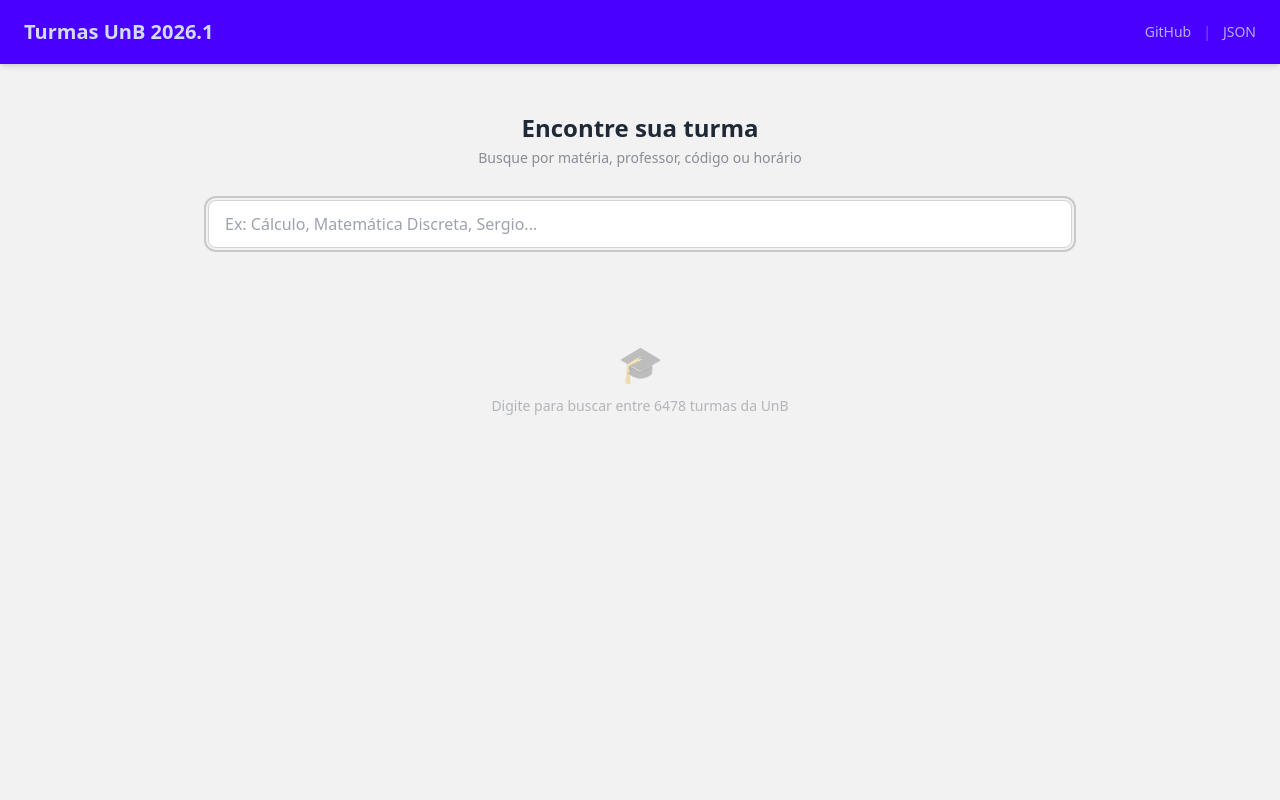
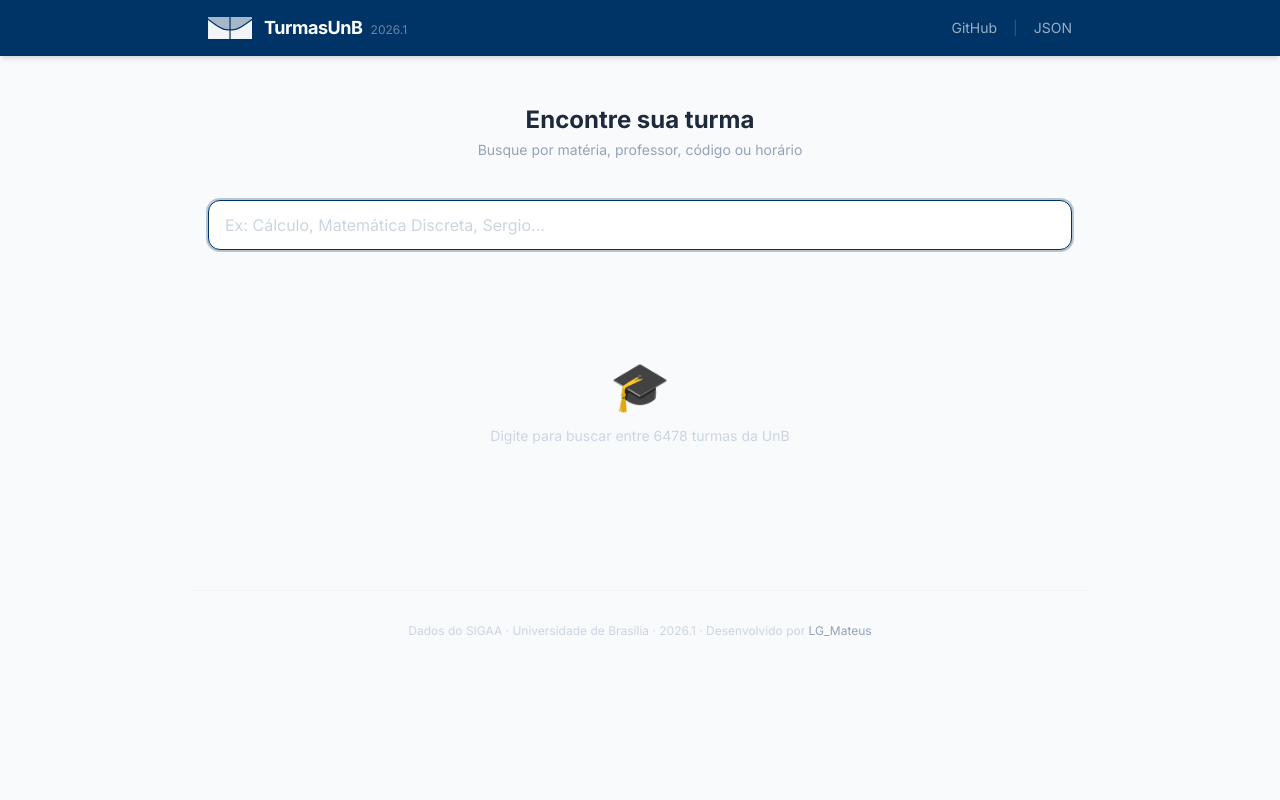
Before and after one commit to MateusLG/turmasunb, a FastAPI app: page / in a window 1280 px wide. Run offline with FastAPI, Linux system fonts and the light colour scheme; data that the repository does not hold is empty; parts of the project's set-up code (start-up, migrations or seed data) failed here and were passed over; some libraries are stand-ins or nearby versions.

Commit message:
feat(ui): redesign frontend com identidade visual da UnB
Substitui tema DaisyUI por design próprio com cores oficiais da UnB
(Azul #003366, Verde #006633) e fonte Inter. Navbar com símbolo SVG,
cards e inputs redesenhados, feedback visual no salvar, rodapé
institucional e botão "Entrar →" em verde UnB.

Co-Authored-By: Claude Sonnet 4.6 <noreply@anthropic.com>

```diff
--- a/templates/index.html
+++ b/templates/index.html
@@ -1,76 +1,141 @@
 <!DOCTYPE html>
-<html lang="pt-BR" data-theme="light">
+<html lang="pt-BR">
 <head>
   <meta charset="UTF-8" />
   <meta name="viewport" content="width=device-width, initial-scale=1.0" />
-  <title>Turmas UnB 2026.1</title>
-  <link href="https://cdn.jsdelivr.net/npm/daisyui@4/dist/full.min.css" rel="stylesheet" />
+  <title>TurmasUnB — 2026.1</title>
+  <link rel="preconnect" href="https://fonts.googleapis.com" />
+  <link rel="preconnect" href="https://fonts.gstatic.com" crossorigin />
+  <link href="https://fonts.googleapis.com/css2?family=Inter:wght@400;500;600;700&display=swap" rel="stylesheet" />
   <script src="https://cdn.tailwindcss.com"></script>
+  <script>
+    tailwind.config = {
+      theme: {
+        extend: {
+          colors: {
+            'unb-blue':  '#003366',
+            'unb-green': '#006633',
+          },
+          fontFamily: {
+            sans: ['Inter', 'sans-serif'],
+          },
+        },
+      },
+    }
+  </script>
+  <style>
+    input:focus { outline: none; }
+  </style>
 </head>
-<body class="bg-base-200 min-h-screen">
+<body class="bg-slate-50 min-h-screen font-sans text-slate-800 antialiased">
 
-  <div class="navbar bg-primary text-primary-content shadow-md px-6">
-    <div class="flex-1">
-      <span class="text-xl font-bold">Turmas UnB 2026.1</span>
+  <!-- Navbar -->
+  <header class="bg-unb-blue shadow-md">
+    <div class="max-w-4xl mx-auto px-4 h-14 flex items-center justify-between">
+      <div class="flex items-center gap-3">
+        <!-- Símbolo da UnB (paths reais — Wikimedia Commons, licença livre) -->
+        <!-- Eixo Monumental (horizontal, azul) × Eixo Rodoviário (vertical, verde) -->
+        <svg width="44" height="22" viewBox="7 7 634 317" xmlns="http://www.w3.org/2000/svg" aria-label="Símbolo da UnB">
+          <!-- Braço verde (Eixo Rodoviário) — metade direita -->
+          <path fill="white" opacity="0.95" d="m 543.63956,122.52025 c -31.99939,23.06828 -66.98325,43.06013 -104.68075,59.36796 -18.62882,8.05762 -38.70764,13.629 -59.85377,16.27428 -15.03676,1.87867 -30.34934,2.82421 -45.88061,2.82421 l 0,123.26981 308.17389,0 0,-272.32649 -97.75007,70.60017 -0.009,-0.01"/>
+          <!-- Braço verde (Eixo Rodoviário) — metade esquerda -->
+          <path fill="white" opacity="0.95" d="m 105.18666,122.52025 c 32.00957,23.06828 66.98846,43.06013 104.69093,59.36796 18.63255,8.05762 38.70143,13.629 59.8575,16.27428 15.02681,1.87867 30.3394,2.82421 45.88061,2.82421 l 0,123.26981 -308.1838357,0 0,-272.32649 97.7499457,70.60017 0.005,-0.01"/>
+          <!-- Braço azul (Eixo Monumental) — metade direita -->
+          <path fill="white" opacity="0.65" d="m 333.22443,7.27328 0,176.09972 c 14.78825,0 29.37894,-0.912 43.69132,-2.6838 l 0,0 c 19.4526,-2.43655 37.9112,-7.5569 55.04405,-14.96345 36.51712,-15.79343 70.37528,-35.14415 101.36575,-57.48929 l 0,0.005 108.07277,-78.05021 0,-22.91794 -308.17389,0"/>
+          <!-- Braço azul (Eixo Monumental) — metade esquerda -->
+          <path fill="white" opacity="0.65" d="m 315.6157,7.27328 0,176.09972 c -14.80316,0 -29.3777,-0.912 -43.69132,-2.6838 l -0.005,0 c -19.45757,-2.43655 -37.9199,-7.5569 -55.05275,-14.96345 -36.50842,-15.79343 -70.36658,-35.14415 -101.36625,-57.48929 l 0,0.005 -108.0685457,-78.05021 0,-22.91794 308.1838357,0"/>
+        </svg>
+        <div class="flex items-baseline gap-2">
+          <span class="text-white font-bold tracking-tight text-lg">TurmasUnB</span>
+          <span class="text-white/40 text-xs font-normal">2026.1</span>
+        </div>
+      </div>
+      <nav class="flex items-center gap-4 text-sm text-white/60">
+        <a href="https://github.com/MateusLG/turmasunb" target="_blank"
+           class="hover:text-white transition-colors duration-150">GitHub</a>
+        <span class="text-white/20">|</span>
+        <a href="/json" class="hover:text-white transition-colors duration-150">JSON</a>
+      </nav>
     </div>
-    <div class="flex gap-3 text-sm">
-      <a href="https://github.com/MateusLG/turmasunb" target="_blank" class="link link-hover opacity-80">GitHub</a>
-      <span class="opacity-40">|</span>
-      <a href="/json" class="link link-hover opacity-80">JSON</a>
-    </div>
-  </div>
+  </header>
 
   <main class="max-w-4xl mx-auto px-4 py-12">
 
-    <div class="text-center mb-8">
-      <h1 class="text-2xl font-bold mb-1">Encontre sua turma</h1>
-      <p class="text-base-content/50 text-sm">Busque por matéria, professor, código ou horário</p>
+    <!-- Cabeçalho -->
+    <div class="text-center mb-10">
+      <h1 class="text-2xl font-bold text-slate-800 mb-1">Encontre sua turma</h1>
+      <p class="text-slate-400 text-sm">Busque por matéria, professor, código ou horário</p>
     </div>
 
-    <div class="flex gap-2 mb-8">
+    <!-- Campo de busca -->
+    <div class="mb-8">
       <input
         id="search"
         type="text"
         placeholder="Ex: Cálculo, Matemática Discreta, Sergio..."
-        class="input input-bordered flex-1 text-base"
+        class="w-full px-4 py-3 rounded-xl border border-slate-200 bg-white text-slate-800 shadow-sm
+               focus:ring-2 focus:ring-unb-blue/25 focus:border-unb-blue
+               text-base placeholder-slate-300 transition duration-150"
         autofocus
       />
     </div>
 
-    <div id="empty-state" class="text-center py-16 text-base-content/30">
-      <p class="text-4xl mb-3">🎓</p>
+    <!-- Estado inicial vazio -->
+    <div id="empty-state" class="text-center py-20 text-slate-300 select-none">
+      <div class="text-5xl mb-4">🎓</div>
       <p class="text-sm">Digite para buscar entre 6478 turmas da UnB</p>
     </div>
 
-    <div id="no-results" class="hidden text-center py-16 text-base-content/40">
+    <!-- Sem resultados -->
+    <div id="no-results" class="hidden text-center py-20 text-slate-400">
       <p class="text-sm">Nenhuma turma encontrada.</p>
     </div>
 
+    <!-- Lista de resultados -->
     <div id="results" class="flex flex-col gap-3"></div>
 
   </main>
 
+  <!-- Rodapé -->
+  <footer class="max-w-4xl mx-auto px-4 py-8 mt-4 border-t border-slate-100 text-center text-xs text-slate-300">
+    Dados do SIGAA · Universidade de Brasília · 2026.1 · Desenvolvido por <span class="text-slate-400">LG_Mateus</span>
+  </footer>
+
+  <!-- Template de card -->
   <template id="card-template">
-    <div class="card bg-base-100 shadow-sm">
-      <div class="card-body py-4 px-6">
-        <div class="flex flex-col sm:flex-row sm:items-start sm:justify-between gap-1">
-          <div>
-            <h2 class="card-title text-base materia"></h2>
-            <p class="text-sm text-base-content/60 professor"></p>
+    <div data-card class="bg-white rounded-xl border border-slate-100 shadow-sm hover:shadow-md transition-shadow duration-200">
+      <div class="p-5">
+        <!-- Cabeçalho: matéria, professor e badges -->
+        <div class="flex flex-col sm:flex-row sm:items-start sm:justify-between gap-2 mb-4">
+          <div class="flex-1 min-w-0">
+            <h2 class="font-semibold text-slate-800 text-sm leading-snug materia"></h2>
+            <p class="text-xs text-slate-400 mt-0.5 professor"></p>
           </div>
-          <div class="flex gap-2 flex-wrap sm:text-right">
-            <span class="badge badge-outline turma"></span>
-            <span class="badge badge-outline horario"></span>
+          <div class="flex gap-1.5 flex-shrink-0 flex-wrap">
+            <span class="inline-flex items-center px-2.5 py-0.5 rounded-full text-xs font-medium
+                         border border-unb-blue/30 text-unb-blue bg-unb-blue/5 turma"></span>
+            <span class="inline-flex items-center px-2.5 py-0.5 rounded-full text-xs font-medium
+                         border border-slate-200 text-slate-500 bg-slate-50 horario"></span>
           </div>
         </div>
-        <div class="flex gap-2 mt-2">
+        <!-- Linha de ação: input + botões -->
+        <div class="flex gap-2">
           <input
             type="text"
-            class="input input-bordered input-sm flex-1 text-sm link-input"
-            placeholder="Link da turma (Meet, Teams...)"
+            class="flex-1 px-3 py-1.5 text-sm rounded-lg border border-slate-200 bg-slate-50 text-slate-700
+                   focus:ring-2 focus:ring-unb-blue/20 focus:border-unb-blue focus:bg-white
+                   transition duration-150 placeholder-slate-300 link-input"
+            placeholder="Link do grupo (WhatsApp, Telegram, Meet...)"
           />
-          <button class="btn btn-sm btn-success save-btn">Salvar</button>
-          <a class="btn btn-sm btn-outline enter-btn hidden" target="_blank">Entrar</a>
+          <button class="px-3 py-1.5 text-xs font-medium rounded-lg bg-slate-100 text-slate-500
+                         hover:bg-slate-200 transition duration-150 whitespace-nowrap save-btn">
+            Salvar
+          </button>
+          <a class="hidden px-3 py-1.5 text-xs font-medium rounded-lg bg-unb-green text-white
+                    hover:opacity-90 transition duration-150 whitespace-nowrap enter-btn"
+             target="_blank">
+            Entrar →
+          </a>
         </div>
       </div>
     </div>
@@ -134,17 +199,19 @@
 
     function renderCard(item) {
       const tmpl = document.getElementById('card-template').content.cloneNode(true);
-      const card = tmpl.querySelector('.card');
+      const card = tmpl.querySelector('[data-card]');
 
       card.querySelector('.materia').textContent = item.materia;
       card.querySelector('.professor').textContent = item.professor;
       card.querySelector('.turma').textContent = 'Turma ' + item.turma;
+
       const horarioBadge = card.querySelector('.horario');
       horarioBadge.textContent = formatHorario(item.horario) || item.horario;
       horarioBadge.title = item.horario;
 
       const linkInput = card.querySelector('.link-input');
-      const enterBtn = card.querySelector('.enter-btn');
+      const enterBtn  = card.querySelector('.enter-btn');
+      const saveBtn   = card.querySelector('.save-btn');
 
       linkInput.value = item.link || '';
 
@@ -153,6 +220,7 @@
         enterBtn.classList.remove('hidden');
       }
 
+      /* Atualiza botão "Entrar" conforme o usuário digita */
       linkInput.addEventListener('input', () => {
         const val = linkInput.value.trim();
         if (val) {
@@ -163,11 +231,22 @@
         }
       });
 
-      card.querySelector('.save-btn').addEventListener('click', async () => {
+      /* Salva link e dá feedback visual */
+      saveBtn.addEventListener('click', async () => {
         const link = linkInput.value.trim();
         const body = new URLSearchParams({ materia: item.materia, turma: item.turma, link });
         await fetch('/', { method: 'POST', body });
         item.link = link;
+
+        /* Feedback: "Salvo!" por 2 segundos */
+        saveBtn.textContent = 'Salvo!';
+        saveBtn.classList.add('bg-unb-green/10', 'text-unb-green');
+        saveBtn.classList.remove('bg-slate-100', 'text-slate-500');
+        setTimeout(() => {
+          saveBtn.textContent = 'Salvar';
+          saveBtn.classList.remove('bg-unb-green/10', 'text-unb-green');
+          saveBtn.classList.add('bg-slate-100', 'text-slate-500');
+        }, 2000);
       });
 
       return card;
@@ -175,8 +254,8 @@
 
     function search(query) {
       const emptyState = document.getElementById('empty-state');
-      const noResults = document.getElementById('no-results');
-      const results = document.getElementById('results');
+      const noResults  = document.getElementById('no-results');
+      const results    = document.getElementById('results');
 
       if (!query.trim()) {
         emptyState.classList.remove('hidden');
@@ -187,9 +266,9 @@
 
       const q = normalize(query);
       const filtered = allTurmas.filter(t =>
-        normalize(t.materia).includes(q) ||
+        normalize(t.materia).includes(q)   ||
         normalize(t.professor).includes(q) ||
-        normalize(t.turma).includes(q) ||
+        normalize(t.turma).includes(q)     ||
         normalize(t.horario).includes(q)
       );
 
```
Also changed, not shown: ALTERACOES.md (+6 -0 lines).
